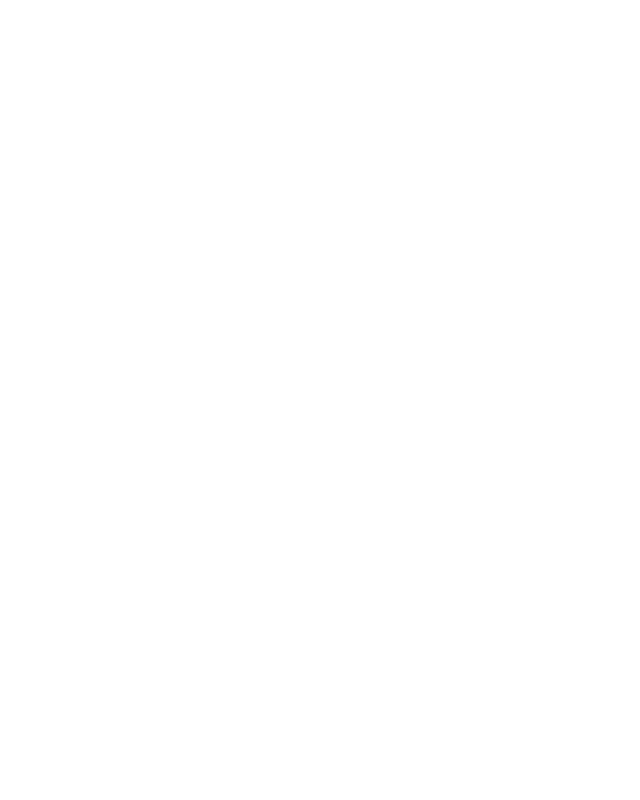
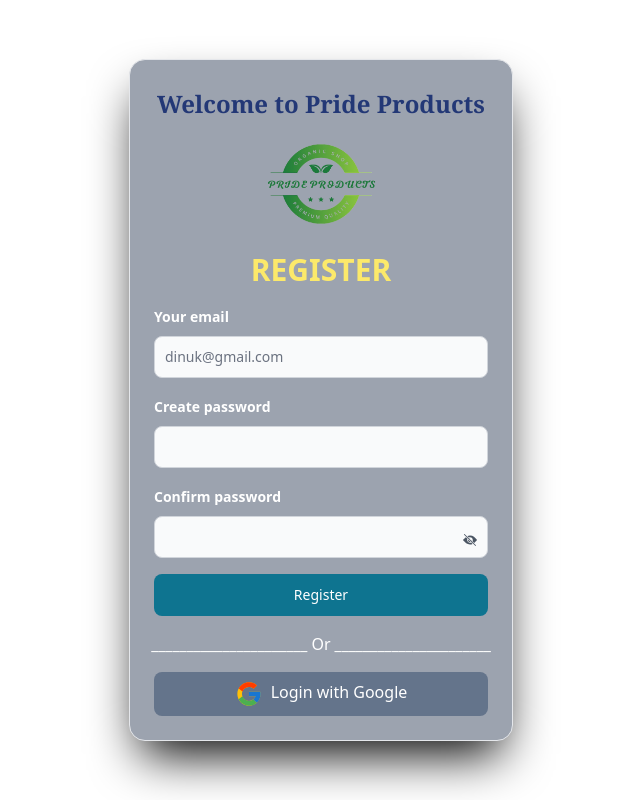
Before and after one commit to Dinuk1994/Pride-Products-FE, a React (Vite) app: page /register in a window 1280 px wide. Before the commit this address had no page. Shown: the whole page, without its empty margins (319-959 px from the left). Built offline with nearby package versions, Linux system fonts and the light colour scheme.

Commit message:
admin page initialize

```diff
--- /dev/null
+++ b/src/(pages)/Admin/page.jsx
@@ -0,0 +1,9 @@
+import Admintemplate from "../../templates/Admintemplate"
+
+const page = () => {
+  return (
+    <div><Admintemplate/></div>
+  )
+}
+
+export default page
--- /dev/null
+++ b/src/(pages)/Register/Page.jsx
@@ -0,0 +1,9 @@
+import RegisterTemplate from "../../templates/RegisterTemplate"
+
+const Page = () => {
+  return (
+    <div><RegisterTemplate/></div>
+  )
+}
+
+export default Page
--- a/src/App.jsx
+++ b/src/App.jsx
@@ -2,6 +2,8 @@
 
 import Home from '../src/(pages)/home/page'
 import Login from '../src/(pages)/Login/page'
+import Register from '../src/(pages)/Register/Page'
+import Admin from '../src/(pages)/Admin/page'
 
 export default function App() {
   return (
@@ -9,6 +11,8 @@
       <Routes>
         <Route path="/home" element={<Home/>}/>
         <Route path="/login" element={<Login/>}/>
+        <Route path="/register" element ={<Register/>}/>
+        <Route path='/admin' element={<Admin/>}/>
       </Routes>
     </Router>
   )
--- /dev/null
+++ b/src/atoms/AdminNavbar.jsx
@@ -0,0 +1,10 @@
+
+const AdminNavbar = () => {
+  return (
+    <div>
+
+    </div>
+  )
+}
+
+export default AdminNavbar
--- a/src/atoms/CartElement.jsx
+++ b/src/atoms/CartElement.jsx
@@ -2,7 +2,7 @@
 const CartElement = () => {
   return (
     <div className="flex pl-10 absolute top-10 right-[200px]">
-        <FaCartArrowDown className="size-8 text-yellow-300"/>
+        <button><FaCartArrowDown className="size-8 text-yellow-300"/></button>
         <label htmlFor="" className="absolute text-white font-bold ml-8 -mt-2 ">0</label>
     </div>
   )
--- /dev/null
+++ b/src/organism/Admin.jsx
@@ -0,0 +1,11 @@
+import AdminNavbar from "../atoms/AdminNavbar"
+
+const Admin = () => {
+  return (
+    <div className="bg-admin-background">
+       <AdminNavbar/>
+    </div>
+  )
+}
+
+export default Admin
--- a/src/organism/Login.jsx
+++ b/src/organism/Login.jsx
@@ -1,35 +1,50 @@
+/* eslint-disable react/no-unescaped-entities */
 
 import { Button, Card, Checkbox, Label, TextInput } from "flowbite-react";
 import Logo from '../assets/Images/logo.png'
-
+import { FcGoogle } from "react-icons/fc";
 
 export function ComponentLogin() {
     return (
+        <div>
+            <div className="flex justify-center items-center h-screen">
                 <Card className="bg-gray-400 w-96  rounded-2xl shadow-2xl shadow-black">
                     <form className="flex flex-col gap-4">
                         <div className='flex flex-col items-center'>
-                        <label htmlFor="" className='font-bold text-2xl text-blue-900 mt-5 font-serif text-nowrap'>Welcome to Pride Products</label>
-                        <img src={Logo} alt="Logo" className='w-32 h-32 mb-1' />
-                        <label htmlFor="" className='font-bold text-3xl text-yellow-200'>Login</label>
+                            <label htmlFor="" className='font-bold text-2xl text-blue-900 mt-1 font-serif text-nowrap'>Welcome to Pride Products</label>
+                            <img src={Logo} alt="Logo" className='w-32 h-32' />
+                            <label htmlFor="" className='font-bold text-3xl text-yellow-200'>LOGIN</label>
                         </div>
                         <div>
                             <div className="mb-2 block">
-                            <Label htmlFor="email1" value="Your email" />
+                                <Label htmlFor="email1" className='text-white font-bold' value="Your email" />
                             </div>
                             <TextInput id="email1" type="email" placeholder="dinuk@gmail.com" required />
                         </div>
                         <div>
                             <div className="mb-2 block">
-                            <Label htmlFor="password1" value="Your password" />
+                                <Label htmlFor="password1" className='text-white font-bold' value="Your password" />
                             </div>
                             <TextInput id="password1" type="password" required />
                         </div>
                         <div className="flex items-center gap-2">
                             <Checkbox id="remember" />
-                        <Label htmlFor="remember">Remember me</Label>
+                            <Label htmlFor="remember" className='text-white font-bold'>Remember me</Label>
                         </div>
-                    <Button type="submit">Submit</Button>
+                        <Button type="submit">Login</Button>
+                        <div className="flex justify-center text-white">
+                            <label htmlFor="">______________________</label>
+                            <label className="mr-1 ml-1" htmlFor="">Or</label>
+                            <label htmlFor="">______________________</label>
+                        </div>
+                        <button className="flex bg-slate-500 p-2 text-white rounded-lg justify-center hover:bg-slate-600">
+                            <FcGoogle className="size-7 mr-2" />
+                            Login with Google
+                        </button>
+
                     </form>
                 </Card>
+            </div>
+        </div>
     );
 }
--- /dev/null
+++ b/src/organism/Register.jsx
@@ -0,0 +1,60 @@
+import { useState } from 'react';
+import { Button, Card, Label, TextInput } from "flowbite-react";
+import Logo from '../assets/Images/logo.png';
+import { IoIosEye, IoIosEyeOff } from "react-icons/io";
+import { FcGoogle } from "react-icons/fc";
+
+const Register = () => {
+    const [passwordVisible, setPasswordVisible] = useState(false);
+
+    const togglePasswordVisibility = () => {
+        setPasswordVisible(!passwordVisible);
+    };
+
+    return (
+        <div className="flex justify-center items-center h-screen">
+            <Card className="bg-gray-400 w-96 rounded-2xl shadow-2xl shadow-black">
+                <form className="flex flex-col gap-4">
+                    <div className='flex flex-col items-center'>
+                        <label htmlFor="" className='font-bold text-2xl text-blue-900 mt-1 font-serif text-nowrap'>Welcome to Pride Products</label>
+                        <img src={Logo} alt="Logo" className='w-32 h-32 mb-1' />
+                        <label htmlFor="" className='font-bold text-3xl text-yellow-200'>REGISTER</label>
+                    </div>
+                    <div>
+                        <div className="mb-2 block ">
+                            <Label htmlFor="email" className='text-white font-bold' value="Your email" />
+                        </div>
+                        <TextInput id="email" type="email" placeholder="dinuk@gmail.com" required />
+                    </div>
+                    <div className="relative">
+                        <div className="mb-2 block">
+                            <Label htmlFor="password" className='text-white font-bold' value="Create password" />
+                        </div>
+                        <TextInput id="password" type='password' required />
+                    </div>
+                    <div className="relative">
+                        <div className="mb-2 block">
+                            <Label htmlFor="confirmPassword" className='text-white font-bold' value="Confirm password" />
+                        </div>
+                        <TextInput id="confirmPassword" type={passwordVisible ? "text" : "password"} required />
+                        <button type="button" onClick={togglePasswordVisibility} className="absolute bottom-[10px] right-[10px]">
+                            {passwordVisible ? <IoIosEye className='text-gray-600' /> : <IoIosEyeOff className='text-gray-600' />}
+                        </button>
+                    </div>
+                    <Button type="submit">Register</Button>
+                    <div className="flex justify-center text-white">
+                        <label htmlFor="">______________________</label>
+                        <label className="mr-1 ml-1" htmlFor="">Or</label>
+                        <label htmlFor="">______________________</label>
+                    </div>
+                    <button className="flex bg-slate-500 p-2 text-white rounded-lg justify-center hover:bg-slate-600">
+                        <FcGoogle className="size-7 mr-2" />
+                        Login with Google
+                    </button>
+                </form>
+            </Card>
+        </div>
+    );
+};
+
+export default Register;
--- /dev/null
+++ b/src/templates/Admintemplate.jsx
@@ -0,0 +1,9 @@
+import Admin from "../organism/Admin"
+
+const Admintemplate = () => {
+  return (
+    <div><Admin/></div>
+  )
+}
+
+export default Admintemplate
--- a/src/templates/HomeTemplate.jsx
+++ b/src/templates/HomeTemplate.jsx
@@ -7,39 +7,64 @@
 import { useState, useRef, useEffect } from 'react'
 import { ComponentLogin } from '../organism/Login'
 import CardCollection from '../organism/CardCollection';
+import Register from '../organism/Register';
 
 const HomeTemplate = () => {
-  const [visible, setVisible] = useState(false)
+  const [visibleLogin, setVisibleLogin] = useState(false)
+  const [visibleRegister, setVisibleRegister] = useState(false)
   const loginRef = useRef(null)
+  const registerRef = useRef(null)
 
-  const handleVisible = () => {
-    setVisible(!visible)
+  const handleVisibleLogin = () => {
+    setVisibleLogin(!visibleLogin)
   }
 
-  const handleClickOutside = (event) => {
+  const handleVisibleRegister = () => {
+    setVisibleRegister(!visibleRegister)
+  }
+
+  const handleClickOutsideRegister = (event) => {
+    if (registerRef.current && !registerRef.current.contains(event.target)) {
+      setVisibleRegister(false)
+    }
+  }
+
+  const handleClickOutsideLogin = (event) => {
     if (loginRef.current && !loginRef.current.contains(event.target)) {
-      setVisible(false)
+      setVisibleLogin(false)
     }
   }
 
   useEffect(() => {
-    if (visible) {
-      document.addEventListener('mousedown', handleClickOutside)
+    if (visibleLogin) {
+      document.addEventListener('mousedown', handleClickOutsideLogin)
     } else {
-      document.removeEventListener('mousedown', handleClickOutside)
+      document.removeEventListener('mousedown', handleClickOutsideLogin)
     }
 
     return () => {
-      document.removeEventListener('mousedown', handleClickOutside)
+      document.removeEventListener('mousedown', handleClickOutsideLogin)
     }
-  }, [visible])
+  }, [visibleLogin])
+
+  useEffect(() => {
+    if (visibleRegister) {
+      document.addEventListener('mousedown', handleClickOutsideRegister)
+    } else {
+      document.removeEventListener('mousedown', handleClickOutsideRegister)
+    }
+
+    return () => {
+      document.removeEventListener('mousedown', handleClickOutsideRegister)
+    }
+  }, [visibleRegister])
 
   return (
     <div className='bg-slate-600'>
       <div>
         <Navbar />
-        <Button outline gradientDuoTone="greenToBlue" className="absolute top-9 right-[400px] font-bold ml-60 mobile:ml-5 tablet-or-mobile:top-32 tablet-or-mobile:right-56" onClick={() => { handleVisible() }}>Login</Button>
-        <Button outline gradientDuoTone="greenToBlue" className="absolute top-9 right-[300px] font-bold mobile:-ml-25 tablet-or-mobile:top-32 tablet-or-mobile:right-28">Register</Button>
+        <Button outline gradientDuoTone="greenToBlue" className="absolute top-9 right-[400px] font-bold ml-60 mobile:ml-5 tablet-or-mobile:top-32 tablet-or-mobile:right-56" onClick={() => { handleVisibleLogin() }}>Login</Button>
+        <Button outline gradientDuoTone="greenToBlue" className="absolute top-9 right-[300px] font-bold mobile:-ml-25 tablet-or-mobile:top-32 tablet-or-mobile:right-28" onClick={() => { handleVisibleRegister() }}>Register</Button>
         <CartElement />
         <ComponentCarousel />
         <SearchBar />
@@ -47,10 +72,17 @@
         <CardCollection />
         <ComponentFooter />
       </div>
-      {visible && (
+      {visibleLogin && (
+        <div className='fixed inset-0 flex items-center justify-center bg-black bg-opacity-75 z-10 overflow-'>
+          <div ref={loginRef}>
+            <ComponentLogin />
+          </div>
+        </div>
+      )}
+      {visibleRegister && (
         <div className='fixed inset-0 flex items-center justify-center bg-black bg-opacity-75 z-10'>
-          <div ref={loginRef}>
-            <ComponentLogin onClose={handleVisible} />
+          <div ref={registerRef}>
+            <Register />
           </div>
         </div>
       )}
--- /dev/null
+++ b/src/templates/RegisterTemplate.jsx
@@ -0,0 +1,9 @@
+import Register from "../organism/Register"
+
+const RegisterTemplate = () => {
+  return (
+    <div><Register/></div>
+  )
+}
+
+export default RegisterTemplate
--- a/tailwind.config.js
+++ b/tailwind.config.js
@@ -14,7 +14,7 @@
     extend: {
       backgroundColor: {
         'new-gray': '#B9B7B7',
-
+        'admin-background' : "#57A6A1",
 
       },
       fontFamily: {
```
Lines whose indentation alone changed are shown as unchanged.
